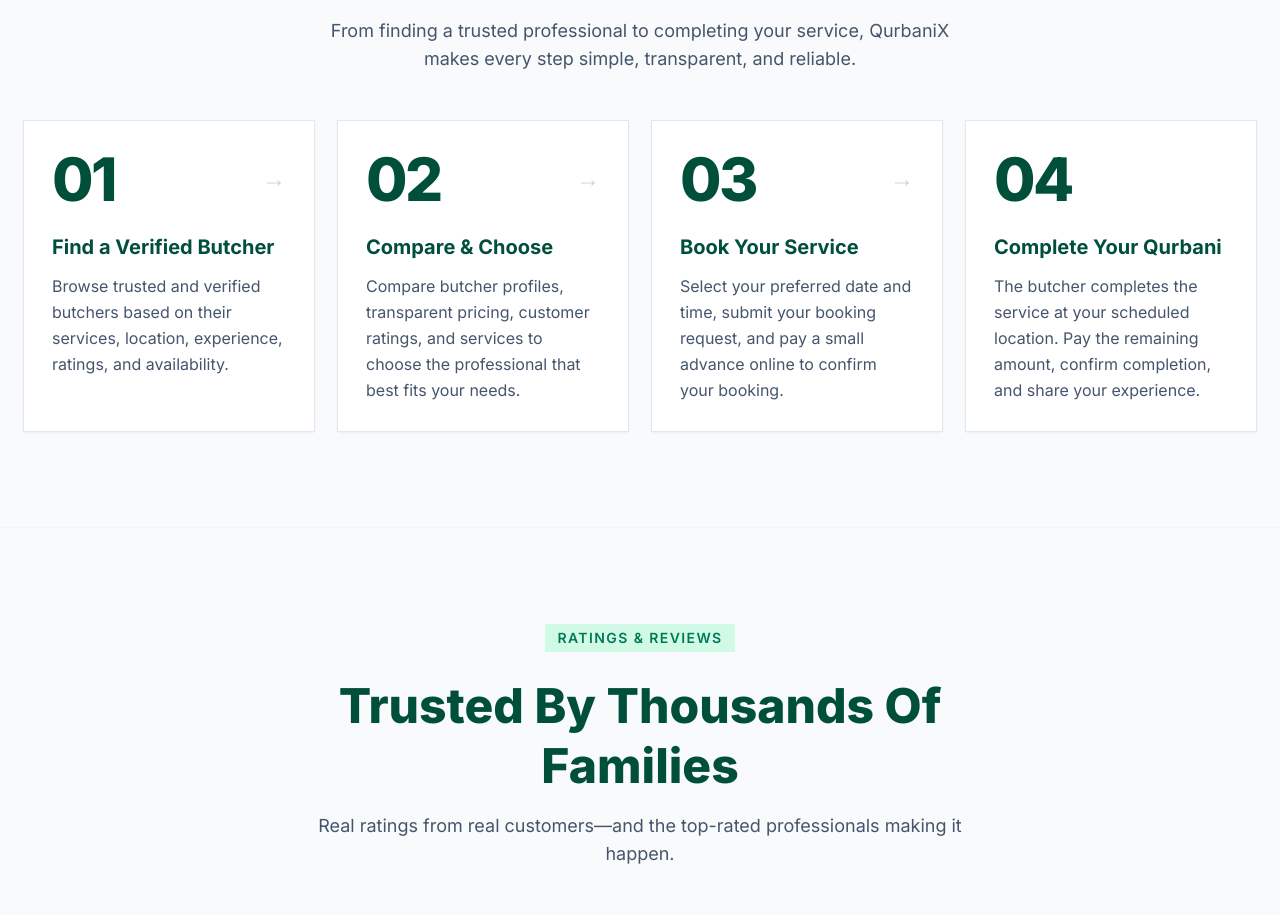
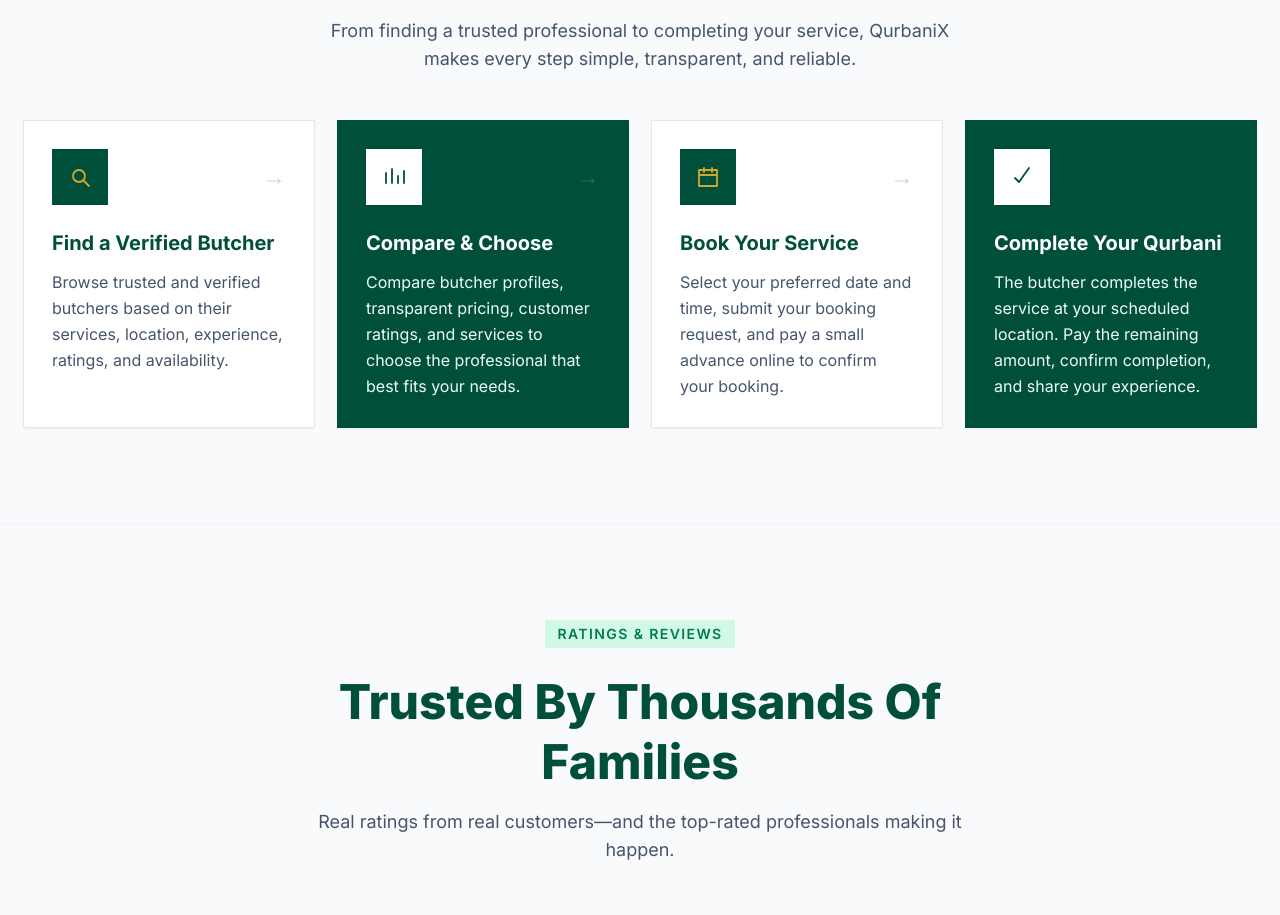
Before and after one commit to Talha-Morshed/QurbaniX, a React (Vite) app in the folder frontend/: page / in a window 1280 px wide. Shown: the part 1925-2840 px from the top of the page. Built offline with nearby package versions, Linux system fonts and the light colour scheme.

Commit message:
fixing Home page UI

```diff
--- a/frontend/src/components/landing/HowItWorksSection.jsx
+++ b/frontend/src/components/landing/HowItWorksSection.jsx
@@ -1,24 +1,50 @@
+const SearchIcon = () => (
+  <svg viewBox="0 0 24 24" fill="none" stroke="currentColor" strokeWidth="1.8" strokeLinecap="round" strokeLinejoin="round" className="w-6 h-6">
+    <circle cx="11" cy="11" r="6" />
+    <path d="M16 16l5 5" />
+  </svg>
+);
+
+const CompareIcon = () => (
+  <svg viewBox="0 0 24 24" fill="none" stroke="currentColor" strokeWidth="1.8" strokeLinecap="round" strokeLinejoin="round" className="w-6 h-6">
+    <path d="M4 18V8M10 18V4M16 18v-7M22 18V6" />
+  </svg>
+);
+
+const CalendarIcon = () => (
+  <svg viewBox="0 0 24 24" fill="none" stroke="currentColor" strokeWidth="1.8" strokeLinecap="round" strokeLinejoin="round" className="w-6 h-6">
+    <rect x="3" y="5" width="18" height="16" rx="0" />
+    <path d="M8 3v4M16 3v4M3 10h18" />
+  </svg>
+);
+
+const CheckIcon = () => (
+  <svg viewBox="0 0 24 24" fill="none" stroke="currentColor" strokeWidth="1.8" strokeLinecap="round" strokeLinejoin="round" className="w-6 h-6">
+    <path d="M5 13l4 4L19 3" />
+  </svg>
+);
+
 const steps = [
   {
-    number: '01',
+    icon: <SearchIcon />,
     title: 'Find a Verified Butcher',
     description:
       'Browse trusted and verified butchers based on their services, location, experience, ratings, and availability.',
   },
   {
-    number: '02',
+    icon: <CompareIcon />,
     title: 'Compare & Choose',
     description:
       'Compare butcher profiles, transparent pricing, customer ratings, and services to choose the professional that best fits your needs.',
   },
   {
-    number: '03',
+    icon: <CalendarIcon />,
     title: 'Book Your Service',
     description:
       'Select your preferred date and time, submit your booking request, and pay a small advance online to confirm your booking.',
   },
   {
-    number: '04',
+    icon: <CheckIcon />,
     title: 'Complete Your Qurbani',
     description:
       'The butcher completes the service at your scheduled location. Pay the remaining amount, confirm completion, and share your experience.',
@@ -43,24 +69,41 @@
         </div>
 
         <div className="mt-12 grid grid-cols-1 md:grid-cols-2 xl:grid-cols-4 gap-6">
-          {steps.map((step, index) => (
+          {steps.map((step, index) => {
+            const isDark = index % 2 === 1;
+
+            return (
               <div
                 key={step.title}
-              className="premium-action group flex h-full flex-col bg-white ring-1 ring-slate-200 shadow-sm hover:shadow-lg p-6 md:p-7"
+                className={`premium-action group flex h-full flex-col p-6 md:p-7 shadow-sm hover:shadow-lg ${
+                  isDark ? 'bg-emerald-900 ring-1 ring-emerald-900' : 'bg-white ring-1 ring-slate-200'
+                }`}
               >
                 <div className="flex items-center justify-between gap-3">
-                <span className="text-5xl md:text-6xl font-extrabold leading-none tracking-[-0.04em] text-emerald-900">
-                  {step.number}
+                  <div
+                    className={`inline-flex items-center justify-center w-14 h-14 ${
+                      isDark ? 'bg-white text-emerald-900' : 'bg-emerald-900 text-[#D4A72C]'
+                    }`}
+                  >
+                    {step.icon}
+                  </div>
+
+                  {index < steps.length - 1 && (
+                    <span className={`hidden xl:block text-2xl leading-none ${isDark ? 'text-emerald-700' : 'text-slate-300'}`}>
+                      →
                     </span>
-                {index < steps.length - 1 && (
-                  <span className="hidden xl:block text-2xl leading-none text-slate-300">→</span>
                   )}
                 </div>
 
-              <h3 className="mt-6 text-xl font-bold text-emerald-900">{step.title}</h3>
-              <p className="mt-3 text-base leading-relaxed text-slate-600">{step.description}</p>
+                <h3 className={`mt-6 text-xl font-bold ${isDark ? 'text-white' : 'text-emerald-900'}`}>
+                  {step.title}
+                </h3>
+                <p className={`mt-3 text-base leading-relaxed ${isDark ? 'text-emerald-50' : 'text-slate-600'}`}>
+                  {step.description}
+                </p>
               </div>
-          ))}
+            );
+          })}
         </div>
       </div>
     </section>
```
Lines whose indentation alone changed are shown as unchanged.
